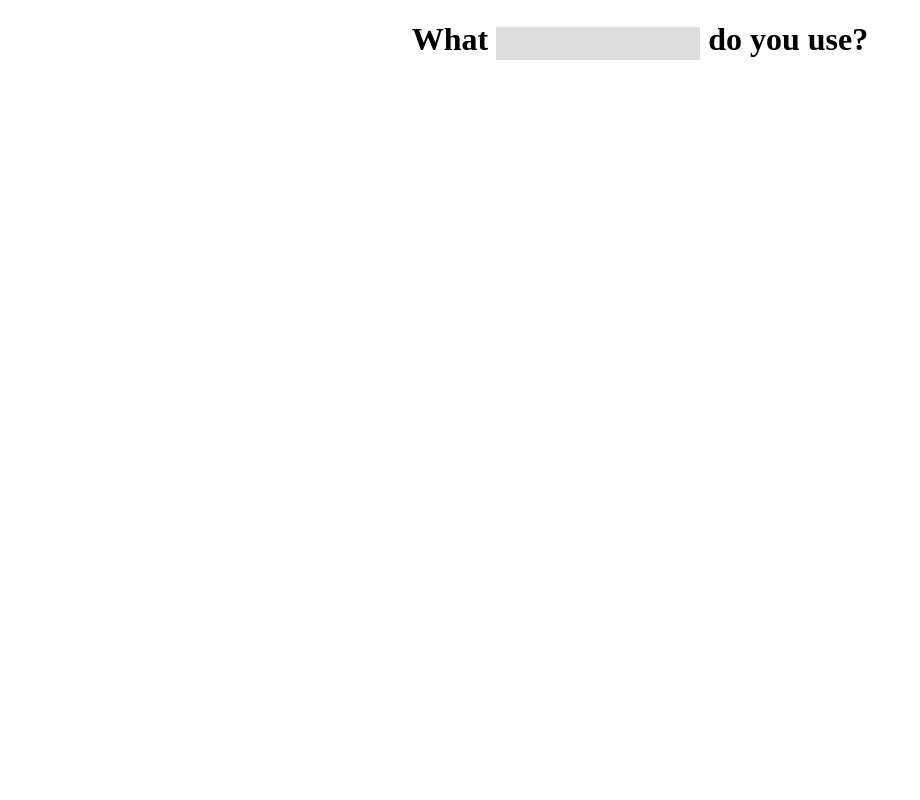
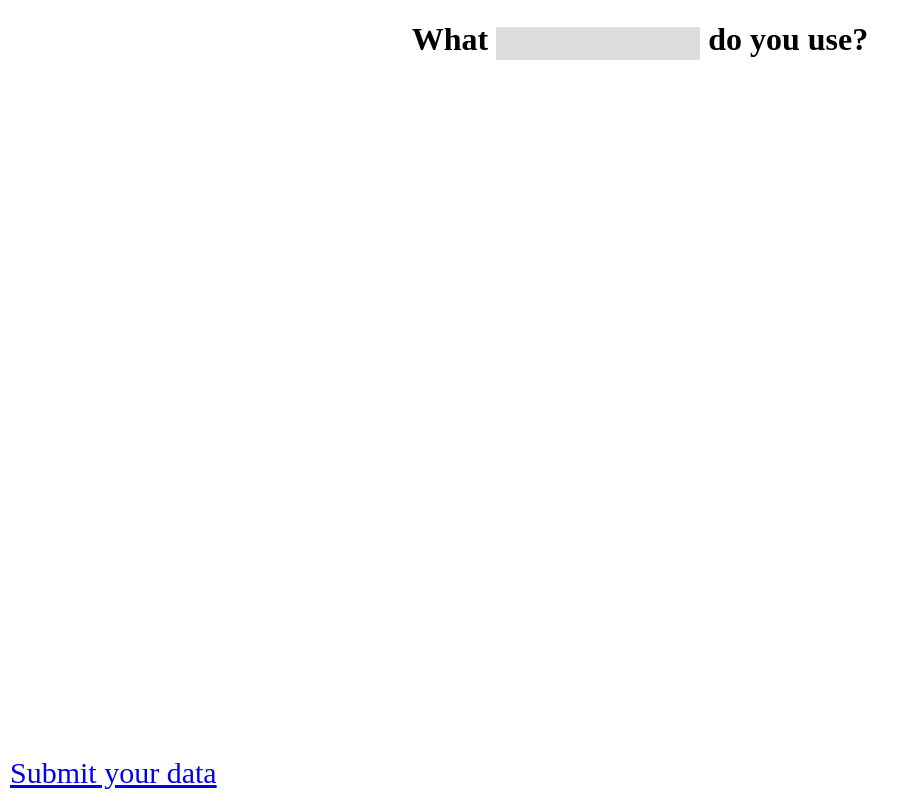
Before and after one commit to uestc-fe-vip/what-xxx-do-you-use, a plain HTML site: page index.html in a window 1280 px wide. Shown: the whole page, without its empty margins (0-920 px from the left). Drawn offline with Linux system fonts and the light colour scheme.

Commit message:
add submit link

```diff
--- a/index.html
+++ b/index.html
@@ -26,8 +26,14 @@
             text-align: center;
         }
         body{
-            max-width: 470px;
+            max-width: 500px;
             margin: auto;
+        }
+        .submit{
+            position: fixed;
+            left: 10px;
+            bottom: 10px;
+            font-size: 30px;
         }
     </style>
 </head>
@@ -39,7 +45,7 @@
 
     </pre>
 
-
+    <a class="submit" href="https://gist.github.com/blackmiaool/a88b4d5ee4e5c0cfa28c725a453e5cd5" target="_blank">Submit your data</a>
 
 </body>
 
```
